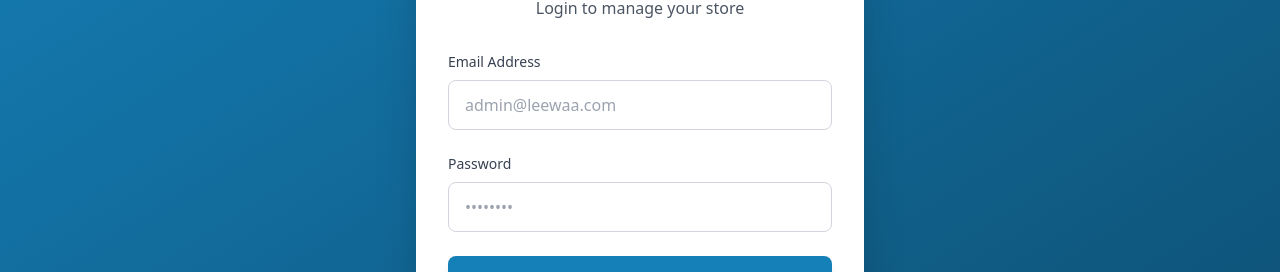
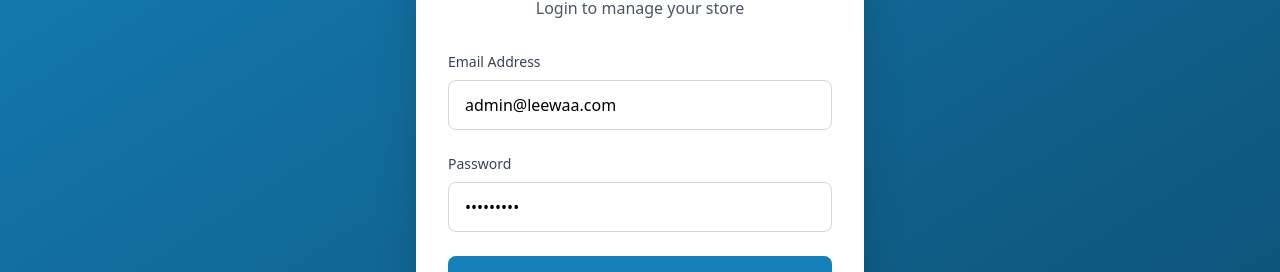
Before and after one commit to Loud-Imc/leewaa-ecom, a Next.js app in the folder admin/: page / in a window 1280 px wide. Shown: the part 250-522 px from the top of the page. Built offline with nearby package versions, Linux system fonts and the light colour scheme; no server answers.

Commit message:
fix admin creadintials

```diff
--- a/admin/app/page.tsx
+++ b/admin/app/page.tsx
@@ -5,8 +5,8 @@ import { useRouter } from 'next/navigation';
 import { authAPI } from '@/lib/api';
 
 export default function AdminLoginPage() {
-    const [email, setEmail] = useState('');
-    const [password, setPassword] = useState('');
+    const [email, setEmail] = useState('admin@leewaa.com');
+    const [password, setPassword] = useState('Admin@123');
     const [loading, setLoading] = useState(false);
     const [error, setError] = useState('');
     const router = useRouter();
```
